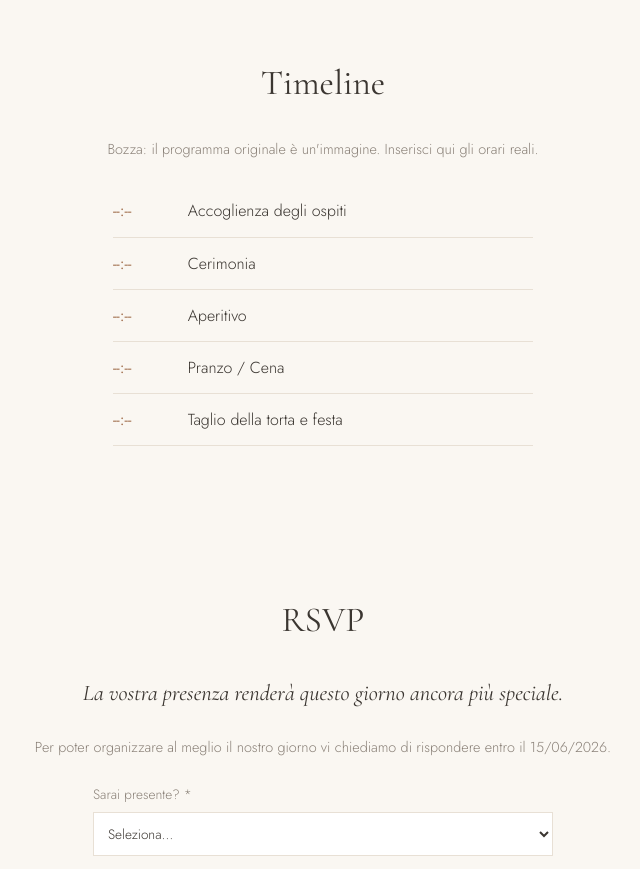
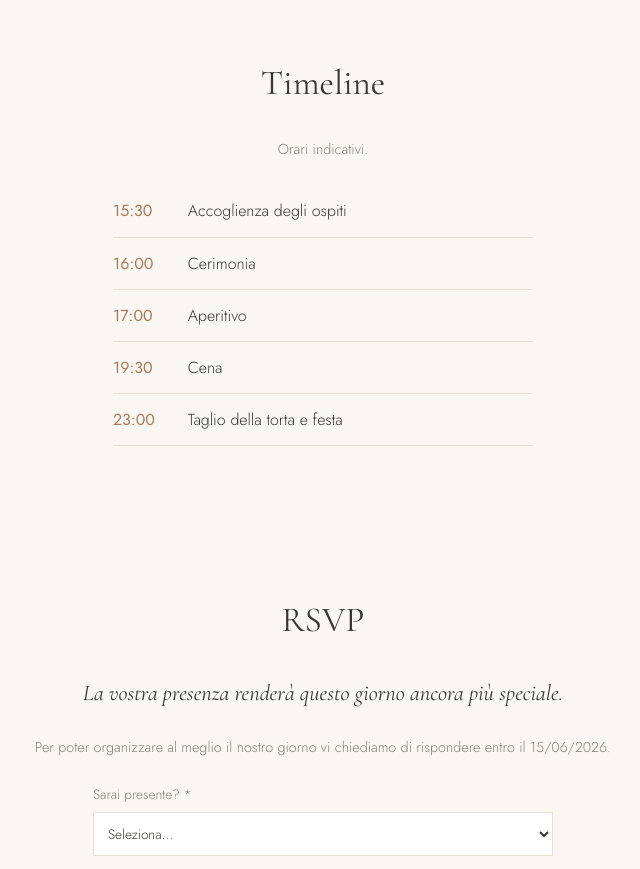
Before and after one commit to 26sv/sofia-andriy-wedding, a plain HTML site: page index.html in a window 1280 px wide. Shown: the part 2000-2869 px from the top of the page, without its empty margins (317-957 px from the left). Drawn offline with nearby package versions, Linux system fonts and the light colour scheme.

Commit message:
Aggiunge orari indicativi alla timeline
Co-Authored-By: Claude Sonnet 5.5 <noreply@anthropic.com>

```diff
--- a/index.html
+++ b/index.html
@@ -49,13 +49,13 @@
 
 <section id="timeline">
   <h2>Timeline</h2>
-  <p class="note">Bozza: il programma originale è un'immagine. Inserisci qui gli orari reali.</p>
+  <p class="note">Orari indicativi.</p>
   <ol class="tl">
-    <li><b>--:--</b> Accoglienza degli ospiti</li>
-    <li><b>--:--</b> Cerimonia</li>
-    <li><b>--:--</b> Aperitivo</li>
-    <li><b>--:--</b> Pranzo / Cena</li>
-    <li><b>--:--</b> Taglio della torta e festa</li>
+    <li><b>15:30</b> Accoglienza degli ospiti</li>
+    <li><b>16:00</b> Cerimonia</li>
+    <li><b>17:00</b> Aperitivo</li>
+    <li><b>19:30</b> Cena</li>
+    <li><b>23:00</b> Taglio della torta e festa</li>
   </ol>
 </section>
 
```
Also changed, not shown: .claude/settings.local.json.
